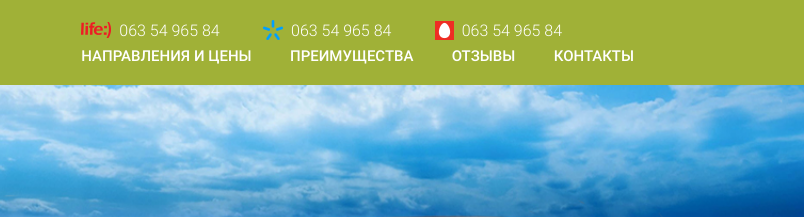
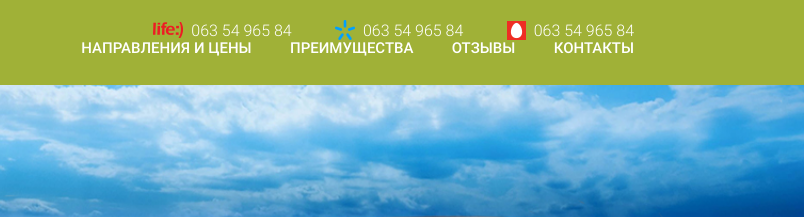
Before and after one commit to an4as/grandvoyage, a plain HTML site: page index.html in a window 1280 px wide. Shown: the top 217 px of the page, 476-1280 px from the left. Drawn offline with nearby package versions, Linux system fonts and the light colour scheme.

Commit message:
second commit

```diff
--- a/css/style.css
+++ b/css/style.css
@@ -611,7 +611,7 @@ span.red-star > span{
 .rights{
 	float: left;
 }
-.footer .contact-list{
+.contact-list{
 	float: right;
 	color: #000;
 }
```
